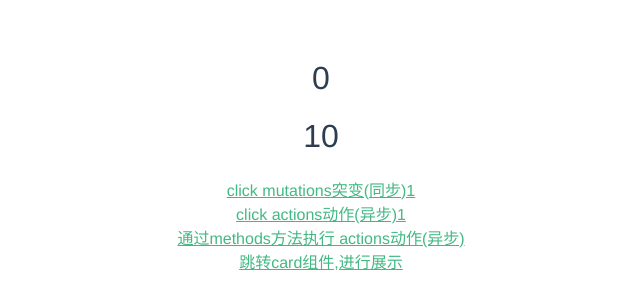
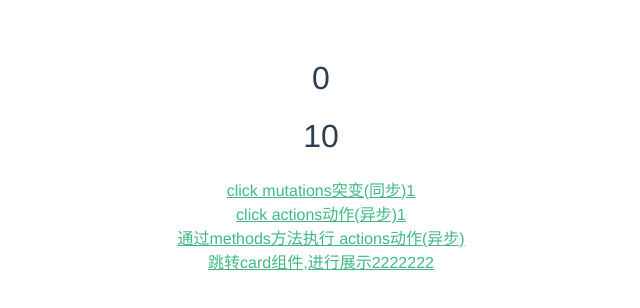
Before and after one commit to renshufan/vuex, a Vue app: page / in a window 1280 px wide. Shown: the top 308 px of the page, without its empty margins (319-959 px from the left). Built offline with nearby package versions, Linux system fonts and the light colour scheme.

Commit message:
提交
Signed-off-by: renshufan <976590628@qq.com>

```diff
--- a/src/App.vue
+++ b/src/App.vue
@@ -7,7 +7,7 @@
 
 <script>
 export default {
-  name: 'App1'
+  name: 'App1333333'
 }
 </script>
 
--- a/src/components/HelloWorld.vue
+++ b/src/components/HelloWorld.vue
@@ -12,7 +12,7 @@
       <a href="javascript:;" @click="first">通过methods方法执行 actions动作(异步)</a>
     </div>
     <div>
-      <a href="javascript:;" @click="$router.push('/card')">跳转card组件,进行展示</a>
+      <a href="javascript:;" @click="$router.push('/card')">跳转card组件,进行展示2222222</a>
     </div>
   </div>
 </template>
```
